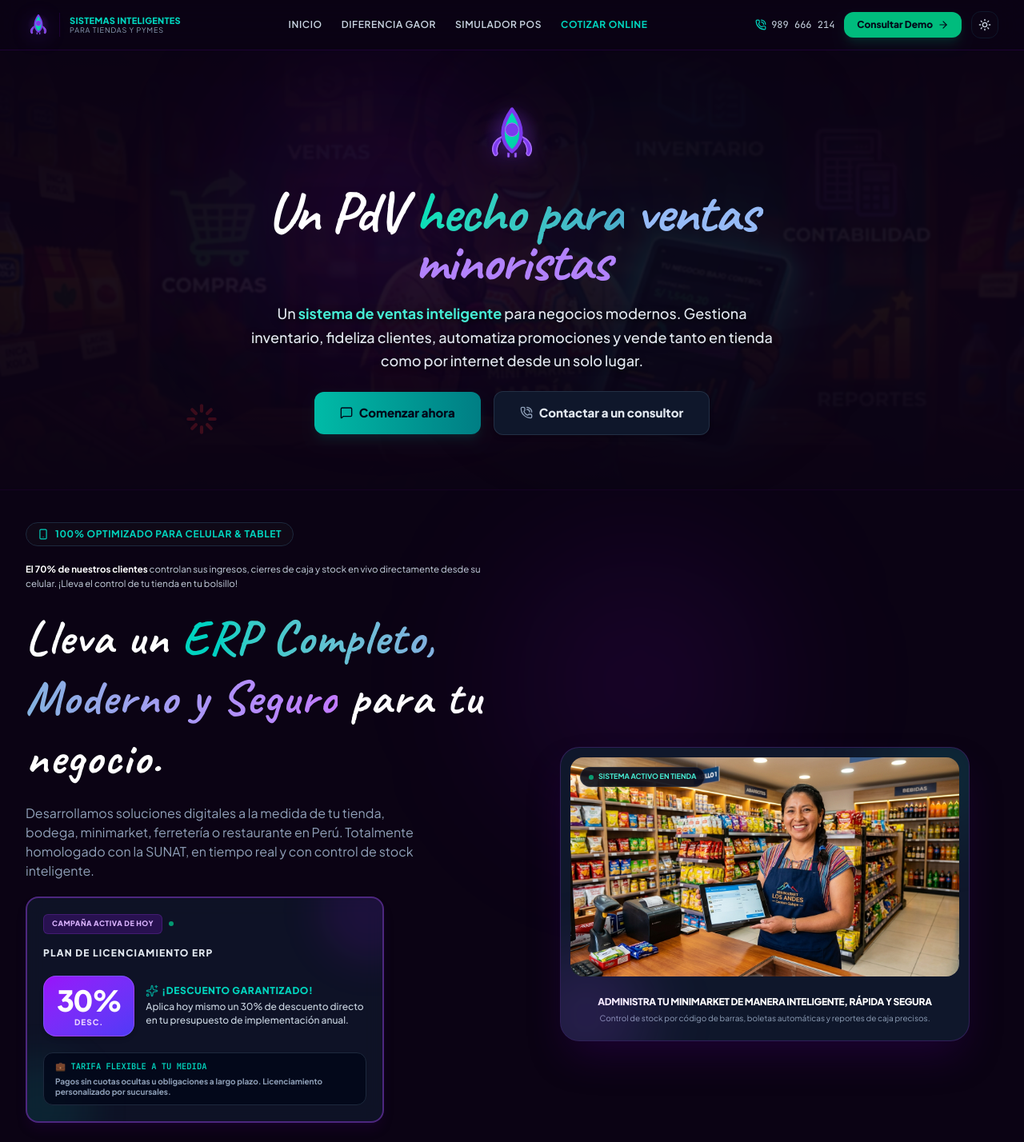
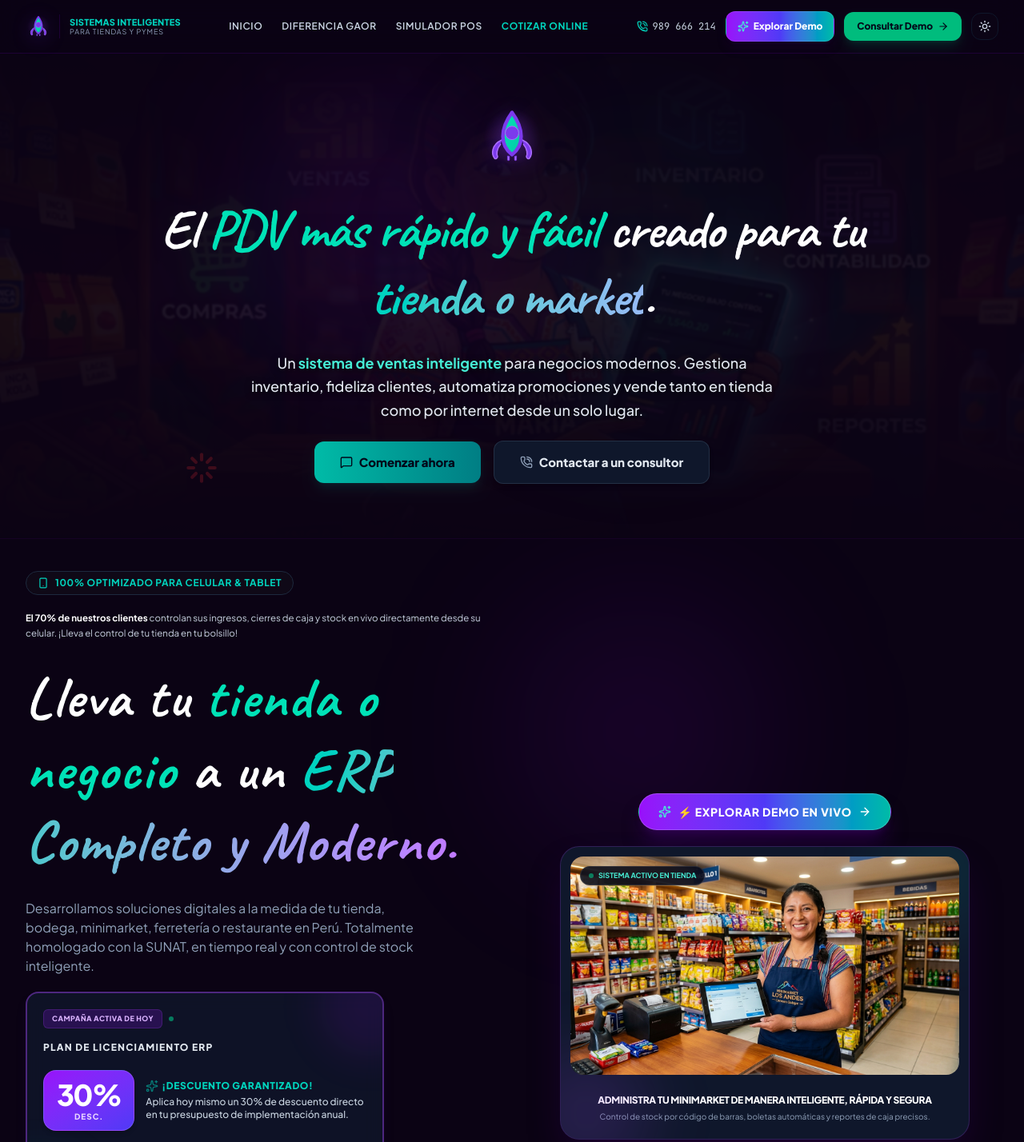
Before and after one commit to GaorLabsPe/tienda, a React (Vite) app: page / in a window 1280 px wide. Shown: the top 1428 px of the page at 80% size. Built offline with nearby package versions, Linux system fonts and the light colour scheme; a web font is replaced by a local one.

Commit message:
feat: add live demo button to header and rebrand simulator
Integrated a direct navigation button for the live demo in the header and updated the POS simulator branding from Odoo to GAORSYSTEM for a more personalized user experience.

```diff
--- a/src/App.tsx
+++ b/src/App.tsx
@@ -152,11 +152,24 @@ export default function App() {
               <PhoneCall className="w-3.5 h-3.5 text-teal-400" />
               <span>989 666 214</span>
             </a>
+
+            {/* Explorar demo en vivo header button */}
+            <button
+              onClick={() => {
+                setCurrentView("simulator");
+                window.scrollTo({ top: 0, behavior: 'smooth' });
+              }}
+              className="hidden md:flex bg-gradient-to-r from-purple-600 via-indigo-600 to-teal-500 hover:from-teal-400 hover:to-indigo-500 text-white font-extrabold text-xs px-3.5 py-2.5 rounded-xl transition-all items-center gap-1.5 shadow-lg shadow-purple-950/20 border border-white/10 hover:border-white/30 cursor-pointer hover:scale-105 select-none whitespace-nowrap"
+            >
+              <Sparkles className="w-3.5 h-3.5 text-teal-300 shrink-0 animation-pulse" />
+              <span>Explorar Demo</span>
+            </button>
+
             <a
               href="https://wa.me/51989666214?text=Hola%20GAORSYSTEM%20Per%C3%BA,%20deseo%20asesor%C3%ADa%20personalizada%20con%20el%2030%25%20de%20descuento%20de%20inicio%20de%20mes."
               target="_blank"
               rel="noopener noreferrer"
-              className="hidden sm:flex bg-emerald-500 hover:bg-emerald-600 text-slate-950 font-black text-xs px-4 py-2 rounded-xl transition-all items-center gap-1.5 shadow-lg shadow-emerald-500/15 cursor-pointer hover:scale-105"
+              className="hidden sm:flex bg-emerald-500 hover:bg-emerald-600 text-slate-950 font-black text-xs px-4 py-2.5 rounded-xl transition-all items-center gap-1.5 shadow-lg shadow-emerald-500/15 cursor-pointer hover:scale-105 whitespace-nowrap"
             >
               <span>Consultar Demo</span>
               <ArrowRight className="w-3.5 h-3.5" />
@@ -205,10 +218,12 @@ export default function App() {
                   onClick={() => {
                     setMobileMenuOpen(false);
                     setCurrentView("simulator");
+                    window.scrollTo({ top: 0, behavior: 'smooth' });
                   }}
-                  className="px-4 py-2 bg-slate-900/50 hover:bg-purple-950/20 rounded-xl border border-slate-850 text-xs font-bold text-slate-200 hover:text-white transition-colors text-left"
+                  className="px-4 py-2.5 bg-gradient-to-r from-purple-950/70 to-indigo-950/70 hover:from-purple-900 hover:to-indigo-900 rounded-xl border border-purple-500/20 text-xs font-extrabold text-teal-300 hover:text-teal-200 transition-colors text-left flex items-center gap-2"
                 >
-                  🖥️ Simulador POS en Vivo
+                  <Sparkles className="w-3.5 h-3.5 text-teal-400 animate-pulse shrink-0" />
+                  <span>🖥️ Simulador POS en Vivo</span>
                 </button>
                 <a
                   href="#diferencia"
@@ -281,14 +296,12 @@ export default function App() {
                   className="transform hover:scale-[1.05] transition-transform duration-500 cursor-pointer"
                 />
               </div>
-              <h1 className="text-[2.6rem] sm:text-5xl md:text-[4.5rem] leading-[0.85] sm:leading-[0.9] md:leading-[0.85] text-center font-caveat font-bold select-none text-white tracking-tight">
-                Un PdV{" "}
-                <span className="text-transparent bg-clip-text bg-gradient-to-r from-[#00e2b7] to-[#4caccb]">
-                  hecho para
-                </span>{" "}
-                <span className="text-[#96bbf7]">ventas</span>
-                <br className="hidden sm:block" />{" "}
-                <span className="text-[#b282fb]">minoristas</span>
+              <h1 className="text-[2.5rem] sm:text-5xl md:text-[4.2rem] leading-[1.2] sm:leading-[1.25] md:leading-[1.25] text-center font-caveat font-bold select-none text-white tracking-tight py-1.5">
+                El <span className="text-[#00e2b7]">PDV más rápido y fácil</span>{" "}
+                creado para tu{" "}
+                <span className="text-transparent bg-clip-text bg-gradient-to-r from-teal-400 to-[#96bbf7]">
+                  tienda o market
+                </span>.
               </h1>
 
               <p className="text-slate-200 text-sm sm:text-base md:text-lg font-sans leading-relaxed max-w-2xl mx-auto font-medium drop-shadow-[0_2px_4px_rgba(0,0,0,0.8)]">
@@ -378,12 +391,11 @@ export default function App() {
                     tienda en tu bolsillo!
                   </div>
 
-                  <h2 className="text-4xl sm:text-5xl md:text-6xl font-bold text-white tracking-wide leading-tight font-caveat">
-                    Lleva un{" "}
+                  <h2 className="text-[2.6rem] sm:text-5xl md:text-6xl lg:text-7xl font-bold text-white tracking-wide leading-[1.2] sm:leading-[1.25] lg:leading-[1.25] font-caveat py-1.5">
+                    Lleva tu <span className="text-[#00e2b7]">tienda o negocio</span> a un{" "}
                     <span className="text-transparent bg-clip-text bg-gradient-to-r from-teal-400 to-purple-400">
-                      ERP Completo, Moderno y Seguro
-                    </span>{" "}
-                    para tu negocio.
+                      ERP Completo y Moderno.
+                    </span>
                   </h2>
 
                   <p className="text-slate-400 text-xs sm:text-sm md:text-base leading-normal max-w-lg font-sans">
@@ -499,8 +511,24 @@ export default function App() {
                   initial={{ opacity: 0, x: 40 }}
                   animate={{ opacity: 1, x: 0 }}
                   transition={{ duration: 0.8, ease: "easeOut" }}
-                  className="lg:col-span-6 relative flex justify-center"
+                  className="lg:col-span-6 relative flex flex-col items-center gap-5 w-full justify-center"
                 >
+                  {/* Explorar demo en vivo button placed above the image card */}
+                  <motion.button
+                    whileHover={{ scale: 1.04 }}
+                    whileTap={{ scale: 0.98 }}
+                    onClick={() => {
+                      setCurrentView("simulator");
+                      window.scrollTo({ top: 0, behavior: 'smooth' });
+                    }}
+                    className="relative px-6 py-3 rounded-full bg-gradient-to-r from-purple-600 via-indigo-600 to-teal-500 hover:from-teal-400 hover:to-indigo-500 text-white font-extrabold text-xs sm:text-sm shadow-xl shadow-purple-950/50 border border-white/20 hover:border-white/40 cursor-pointer flex items-center gap-2 group overflow-hidden whitespace-nowrap"
+                  >
+                    <span className="absolute inset-0 w-full h-full bg-gradient-to-r from-teal-400 via-purple-500 to-indigo-600 opacity-0 group-hover:opacity-100 transition-opacity duration-500" />
+                    <Sparkles className="w-4 h-4 text-teal-300 relative z-10 shrink-0 group-hover:rotate-12 transition-transform" />
+                    <span className="relative z-10 tracking-wider">⚡ EXPLORAR DEMO EN VIVO</span>
+                    <ArrowRight className="w-4 h-4 text-white relative z-10 shrink-0 group-hover:translate-x-1 transition-transform" />
+                  </motion.button>
+
                   <div className="relative group rounded-3xl overflow-hidden border border-purple-500/20 shadow-2xl shadow-purple-950/40 bg-slate-900 p-3 max-w-lg w-full">
                     <div className="absolute -top-12 -right-12 w-40 h-40 bg-teal-500/10 rounded-full blur-2xl pointer-events-none group-hover:bg-teal-500/15 transition-all" />
                     <div className="absolute -bottom-12 -left-12 w-40 h-40 bg-purple-500/15 rounded-full blur-2xl pointer-events-none group-hover:bg-purple-500/20 transition-all" />
@@ -538,7 +566,7 @@ export default function App() {
           {/* Lo Complejo vs Intuitivo Section */}
           <section className="py-12 sm:py-14 px-4 sm:px-6 lg:px-8 border-b border-purple-950/20 max-w-[1400px] mx-auto relative overflow-hidden">
             <div className="text-center max-w-4xl mx-auto space-y-5 mb-10 animate-fade-in">
-              <h2 className="text-4xl md:text-5xl lg:text-7xl font-caveat text-white flex items-center justify-center gap-2 sm:gap-4 flex-wrap">
+              <h2 className="text-5xl md:text-6xl lg:text-8xl font-caveat text-white flex items-center justify-center gap-2 sm:gap-4 flex-wrap">
                 <span>Convertimos procesos complejos</span>
                 <div className="bg-teal-400 rounded-full p-2 sm:p-3 shadow-[0_0_15px_rgba(45,212,191,0.4)] transform hover:scale-110 transition-transform hidden sm:block">
                   <ArrowRight className="w-5 h-5 sm:w-8 sm:h-8 text-slate-900 stroke-[3]" />
@@ -1003,7 +1031,7 @@ export default function App() {
                 <span className="text-teal-400 font-extrabold text-[10px] uppercase tracking-widest block font-mono">
                   Omnicanalidad Integrada
                 </span>
-                <h2 className="text-4xl sm:text-5xl md:text-6xl font-bold text-white tracking-wide leading-tight font-caveat">
+                <h2 className="text-5xl sm:text-6xl md:text-7xl font-bold text-white tracking-wide leading-tight font-caveat">
                   <span className="text-transparent bg-clip-text bg-gradient-to-r from-white via-slate-200 to-teal-200">
                     El futuro está
                   </span>
@@ -1045,7 +1073,7 @@ export default function App() {
                 <span className="text-purple-400 font-extrabold text-[10px] uppercase tracking-widest block font-mono">
                   Prueba Interactiva del Punto de Venta
                 </span>
-                <h2 className="text-4xl sm:text-5xl md:text-6xl font-bold text-white tracking-wide font-caveat">
+                <h2 className="text-5xl sm:text-6xl md:text-7xl font-bold text-white tracking-wide font-caveat">
                   Diseño de Interfaz Intuitivo y Veloz
                 </h2>
                 <p className="text-slate-300 text-sm md:text-base max-w-2xl mx-auto leading-relaxed">
@@ -1090,7 +1118,7 @@ export default function App() {
                   <span className="text-teal-400 font-extrabold text-[10px] sm:text-xs uppercase tracking-widest block font-mono">
                     La Tranquilidad del Control Total
                   </span>
-                  <h3 className="text-3xl sm:text-4xl font-bold text-white tracking-wide font-caveat leading-tight">
+                  <h3 className="text-4xl sm:text-5xl font-bold text-white tracking-wide font-caveat leading-tight">
                     Tu Negocio bajo control de un solo vistazo
                   </h3>
                   <p className="text-slate-300 text-xs sm:text-sm max-w-xl leading-relaxed mx-auto lg:mx-0 font-sans">
@@ -1171,14 +1199,14 @@ export default function App() {
                   <span className="text-purple-400 font-extrabold text-[10px] sm:text-xs uppercase tracking-widest block font-mono">
                     Diferencia Real y Sencilla
                   </span>
-                  <h2 className="text-3xl sm:text-4xl font-bold text-white tracking-wide leading-tight font-caveat">
+                  <h2 className="text-4xl sm:text-5xl font-bold text-white tracking-wide leading-tight font-caveat">
                     ¿Por qué elegir GAORSYSTEM Perú en lugar de sistemas tradicionales?
                   </h2>
                   <p className="text-slate-400 text-xs sm:text-sm leading-relaxed font-sans pb-2">
                     La mayoría de sistemas o planificadores exigen costosas consultorías y complejas configuraciones de red. GAORSYSTEM está diseñado para funcionar al instante de forma totalmente amigable para el mercado peruano.
                   </p>
 
-                  <h3 className="text-2xl sm:text-3xl font-bold text-teal-300 tracking-wide leading-tight font-caveat">
+                  <h3 className="text-3xl sm:text-4xl font-bold text-teal-300 tracking-wide leading-tight font-caveat">
                     La tranquilidad de tener todo bajo control
                   </h3>
                 </div>
@@ -1257,10 +1285,10 @@ export default function App() {
                     </div>
                     <div>
                       <h4 className="text-white font-extrabold text-xs tracking-wide uppercase font-sans">
-                        3. Soporte Local y Humano
+                        3. Soporte Humano
                       </h4>
                       <p className="text-slate-300 text-[11px] leading-relaxed font-sans mt-0.5">
-                        ¿Se trabó la impresora de tickets? Llámanos o escríbenos
+                        ¿Tienes alguna duda con el sistema? Llámanos o escríbenos
                         directamente por WhatsApp. Te proporcionamos ingenieros
                         locales peruanos dedicados que te rescatan al momento.
                       </p>
@@ -1289,7 +1317,7 @@ export default function App() {
           <section className="py-12 px-4 sm:px-6 lg:px-8 max-w-6xl mx-auto space-y-8">
             <div className="text-center space-y-3">
               <HelpCircle className="w-8 h-8 text-purple-400 mx-auto animate-pulse" />
-              <h2 className="text-3xl sm:text-4xl md:text-5xl font-bold text-white tracking-wide font-caveat">
+              <h2 className="text-4xl sm:text-5xl md:text-6xl font-bold text-white tracking-wide font-caveat">
                 Preguntas Frecuentes
               </h2>
               <p className="text-slate-400 text-xs sm:text-sm leading-normal max-w-md mx-auto">
@@ -1412,7 +1440,7 @@ export default function App() {
           <section className="bg-gradient-to-t from-purple-950/40 via-[#0b0314] to-[#0b0314] py-8 px-4 sm:px-6 lg:px-8 border-t border-purple-950/30 text-center">
             <div className="max-w-4xl mx-auto space-y-5">
               <GaorLogo size="sm" showSubtitle={false} className="mx-auto py-1" />
-              <h2 className="text-3xl sm:text-4xl font-bold text-white font-caveat tracking-wide leading-tight">
+              <h2 className="text-4xl sm:text-5xl font-bold text-white font-caveat tracking-wide leading-tight">
                 ¿Listo para modernizar los cobros e inventarios de tu tienda?
               </h2>
               <p className="text-slate-400 text-xs sm:text-sm max-w-lg mx-auto leading-relaxed">
@@ -1455,7 +1483,7 @@ export default function App() {
               <span className="text-teal-400 font-extrabold text-[11px] uppercase tracking-widest block font-mono">
                 Cotizar Online y Activa tu Promo
               </span>
-              <h1 className="text-4xl sm:text-5xl md:text-6xl font-bold text-white tracking-wide leading-tight font-caveat">
+              <h1 className="text-5xl sm:text-6xl md:text-7xl font-bold text-white tracking-wide leading-tight font-caveat">
                 Diseña tu Solución en Vivo & Descubre tu Expectativa
               </h1>
               <p className="text-slate-400 text-sm md:text-base max-w-2xl mx-auto leading-relaxed mt-4">
@@ -1475,7 +1503,7 @@ export default function App() {
               <span className="text-teal-400 font-extrabold text-[11px] uppercase tracking-widest block font-mono">
                 Prueba Interactiva del Punto de Venta
               </span>
-              <h1 className="text-4xl sm:text-5xl font-bold text-white tracking-wide leading-tight font-caveat">
+              <h1 className="text-5xl sm:text-6xl font-bold text-white tracking-wide leading-tight font-caveat">
                 Simulador POS GAORSYSTEM
               </h1>
             </div>
--- a/src/components/POSSimulator.tsx
+++ b/src/components/POSSimulator.tsx
@@ -538,12 +538,12 @@ export default function POSSimulator({
       <div className="bg-[#201d24] text-slate-200 px-4 py-2.5 flex items-center justify-between border-b border-[#16141a]">
         {/* Left branding crumbs */}
         <div className="flex items-center gap-2.5">
-          <div className="w-6 h-6 bg-[#714B67] rounded flex items-center justify-center shadow-inner">
-            <div className="w-2.5 h-2.5 border border-white rounded-full"></div>
+          <div className="w-6 h-6 bg-[#00e2b7] rounded flex items-center justify-center shadow-inner">
+            <div className="w-2.5 h-2.5 bg-slate-950 rounded-xs"></div>
           </div>
           <div className="flex items-center text-xs">
-            <span className="font-extrabold text-[#9e7694] tracking-wider uppercase">
-              Odoo<span className="text-white font-medium lowercase">19</span>
+            <span className="font-extrabold text-[#00e2b7] tracking-wider uppercase">
+              GAORSYSTEM
             </span>
             <span className="mx-2 text-slate-500 font-bold">/</span>
             <span className="text-slate-300 font-semibold truncate max-w-[140px] sm:max-w-none">
@@ -1133,12 +1133,12 @@ export default function POSSimulator({
               </button>
 
               <div className="flex items-center gap-2 pb-2 border-b border-slate-100">
-                <div className="p-1.5 bg-purple-50 text-[#714B67] rounded-lg">
+                <div className="p-1.5 bg-teal-50 text-teal-600 rounded-lg">
                   <User className="w-5 h-5" />
                 </div>
                 <div>
                   <h4 className="font-extrabold text-xs text-slate-900 tracking-wide uppercase">
-                    Asignar Cliente Odoo
+                    Asignar Cliente GAORSYSTEM
                   </h4>
                   <p className="text-[10px] text-slate-400">
                     Emisión de boletas/facturas electrónicas en caja
@@ -1675,7 +1675,7 @@ export default function POSSimulator({
                   Imprimir Comprobante (Caja)
                 </button>
                 <a
-                  href={`https://wa.me/51989666214?text=Hola%20GAORSYSTEM%20Per%C3%BA,%20acabo%20de%20completar%20la%20prueba%20del%20simulador%20Odoo%2019%20y%20me%20pareci%C3%B3%20formidable.%20Quiero%20poner%20este%20Punto%20de%20Venta%20para%20mi%20negocio.%20Nombre:%20${encodeURIComponent(billingName)}`}
+                  href={`https://wa.me/51989666214?text=Hola%20GAORSYSTEM%20Per%C3%BA,%20acabo%2520de%2520completar%2520la%2520prueba%2520del%2520simulador%2520GAORSYSTEM%2520y%2520me%2520pareci%25C3%25B3%2520formidable.%2520Quiero%2520poner%2520este%2520Punto%2520de%2520Venta%2520para%2520mi%2520negocio.%2520Nombre:%2520${encodeURIComponent(billingName)}`}
                   target="_blank"
                   rel="noopener noreferrer"
                   className="w-full bg-emerald-500 hover:bg-emerald-600 text-white py-2.5 rounded-xl text-xs font-bold transition-all flex items-center justify-center gap-2 shadow-lg shadow-emerald-500/15 cursor-pointer"
```
